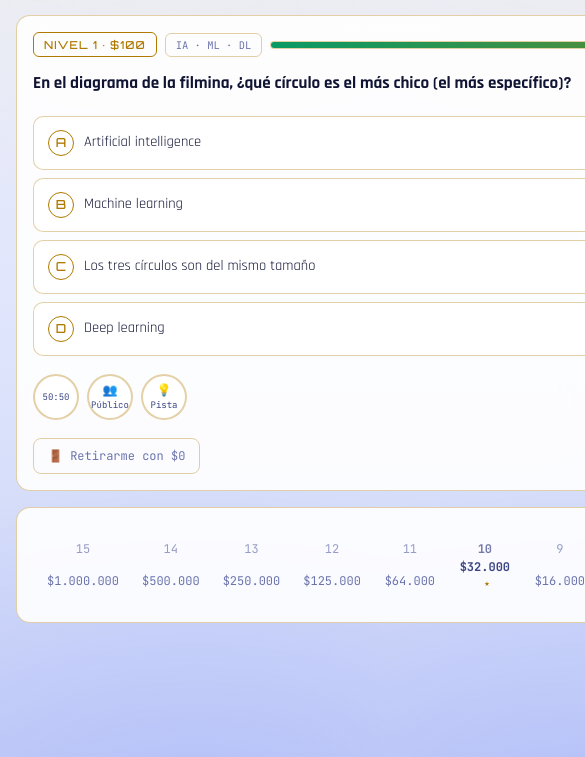
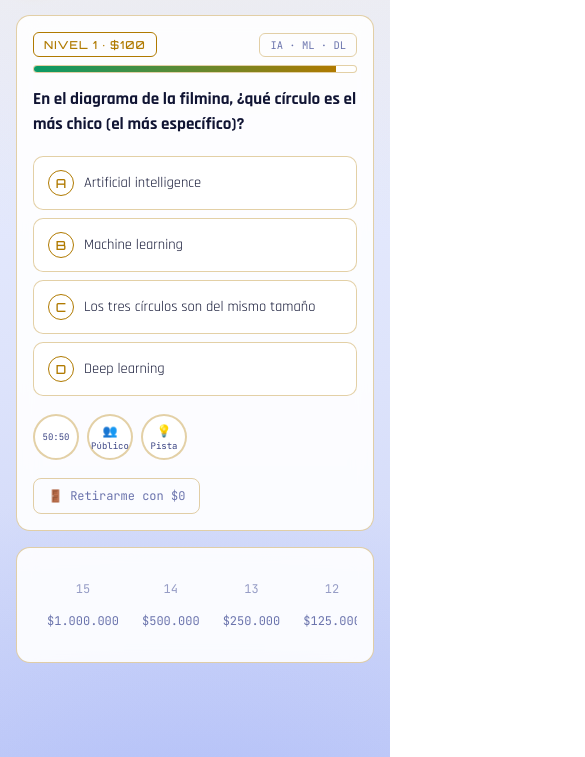
Before and after one commit to GenArtificial0001/learningia, a plain HTML site: page millonario-hmm.html in a window 390 px wide. Both pictures are taken after a click on the button "▶ JUGAR". Shown: the part 87-844 px from the top of the page, 585 px wide, since content can reach past the window. Drawn offline with Linux system fonts and the light colour scheme.

Commit message:
Arregla overflow horizontal en mobile del juego
Los botones de opcion y el texto de la pregunta no hacian wrap en
pantallas chicas (min-width:auto por defecto en flex/grid items),
lo que desbordaba la pagina horizontalmente. Tambien corrige el
contador de comodines en la pantalla de inicio (decia 2, son 3).

Co-Authored-By: Claude Sonnet 5 <noreply@anthropic.com>

```diff
--- a/millonario-hmm.html
+++ b/millonario-hmm.html
@@ -44,8 +44,9 @@
 }
 *{box-sizing:border-box}
 html,body{height:100%}
+html{overflow-x:hidden}
 body{
-  margin:0; color:var(--fg); font-family:var(--font-body); font-size:16px;
+  margin:0; color:var(--fg); font-family:var(--font-body); font-size:16px; overflow-x:hidden;
   background:
     radial-gradient(ellipse 1200px 700px at 50% -10%, rgba(255,210,77,.12), transparent 60%),
     radial-gradient(ellipse 900px 600px at 50% 110%, rgba(80,110,255,.18), transparent 60%),
@@ -89,8 +90,8 @@ a.back-link:hover{color:var(--gold);border-color:var(--gold)}
 .mute-row{display:flex;justify-content:center;gap:8px;margin-top:22px;align-items:center;font-size:11.5px;color:var(--fg-dim)}
 
 /* ---- game layout ---- */
-.game-grid{display:grid;grid-template-columns:1fr 230px;gap:16px}
-@media (max-width:820px){.game-grid{grid-template-columns:1fr}}
+.game-grid{display:grid;grid-template-columns:minmax(0,1fr) 230px;gap:16px}
+@media (max-width:820px){.game-grid{grid-template-columns:minmax(0,1fr)}}
 
 .q-card{padding:24px}
 .q-meta{display:flex;justify-content:space-between;align-items:center;margin-bottom:14px;flex-wrap:wrap;gap:8px}
@@ -100,11 +101,12 @@ a.back-link:hover{color:var(--gold);border-color:var(--gold)}
 .timer-bar{height:100%;background:linear-gradient(90deg,var(--good),var(--gold));width:100%;transition:width 1s linear}
 .timer-bar.low{background:linear-gradient(90deg,var(--bad),var(--gold))}
 
-.q-text{font-size:clamp(17px,2.4vw,21px);font-weight:700;line-height:1.45;margin:10px 0 20px;font-family:var(--font-body)}
-.opts{display:grid;grid-template-columns:1fr 1fr;gap:10px}
-@media (max-width:620px){.opts{grid-template-columns:1fr}}
-.opt{display:flex;align-items:center;gap:10px;text-align:left;border:1.5px solid var(--border);background:var(--panel-raised);color:var(--fg);padding:13px 14px;border-radius:10px;cursor:pointer;font-size:14.5px;line-height:1.35;transition:border-color .12s,box-shadow .12s}
+.q-text{font-size:clamp(17px,2.4vw,21px);font-weight:700;line-height:1.45;margin:10px 0 20px;font-family:var(--font-body);overflow-wrap:break-word}
+.opts{display:grid;grid-template-columns:minmax(0,1fr) minmax(0,1fr);gap:10px}
+@media (max-width:620px){.opts{grid-template-columns:minmax(0,1fr)}}
+.opt{display:flex;align-items:center;gap:10px;text-align:left;border:1.5px solid var(--border);background:var(--panel-raised);color:var(--fg);padding:13px 14px;border-radius:10px;cursor:pointer;font-size:14.5px;line-height:1.35;transition:border-color .12s,box-shadow .12s;min-width:0}
 .opt .letter{font-family:var(--font-display);font-size:12.5px;color:var(--gold);border:1.5px solid var(--gold);border-radius:50%;width:26px;height:26px;display:flex;align-items:center;justify-content:center;flex:none}
+.opt > span:last-child{flex:1;min-width:0;overflow-wrap:break-word}
 .opt:hover:not(:disabled){border-color:var(--gold);box-shadow:0 0 10px rgba(255,210,77,.3)}
 .opt.selected{border-color:var(--gold);box-shadow:var(--glow-gold);background:color-mix(in srgb, var(--gold) 12%, var(--panel-raised))}
 .opt.correct{border-color:var(--good);box-shadow:var(--glow-good);background:color-mix(in srgb, var(--good) 16%, var(--panel-raised))}
```
